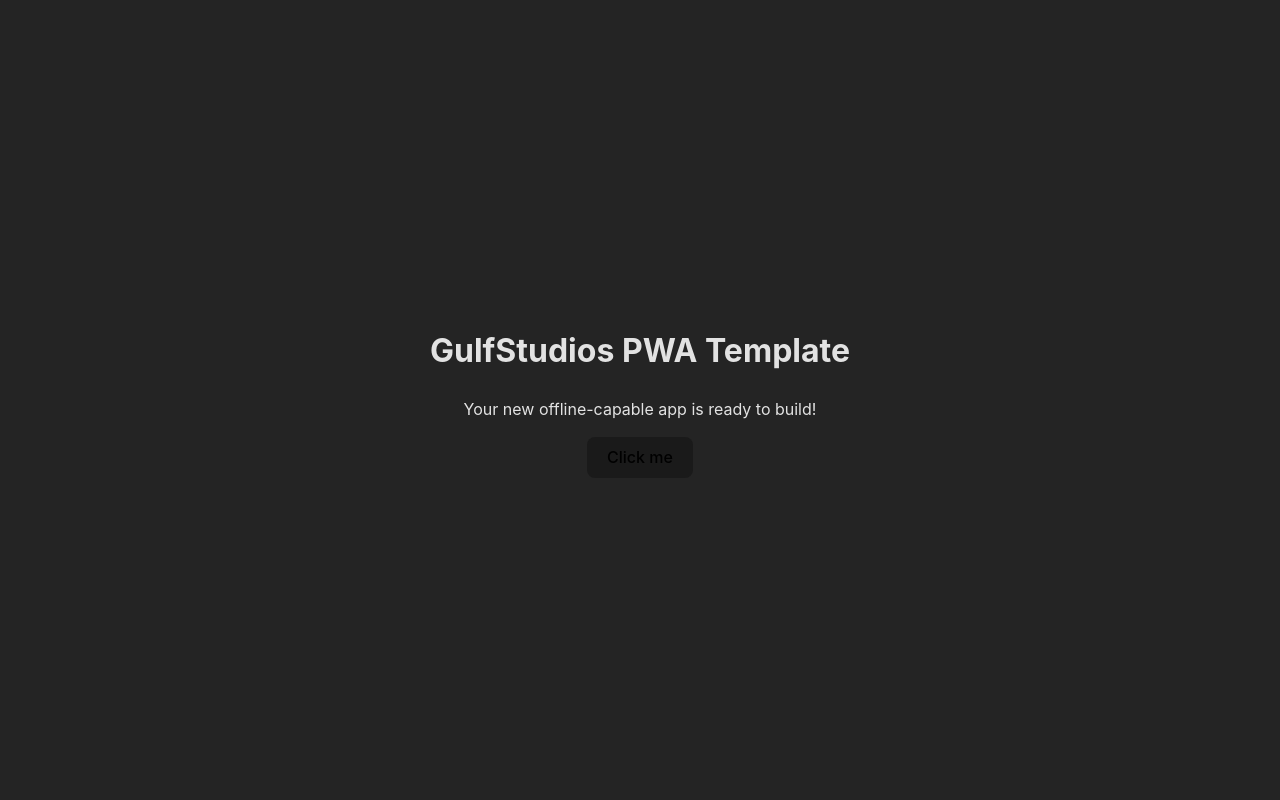
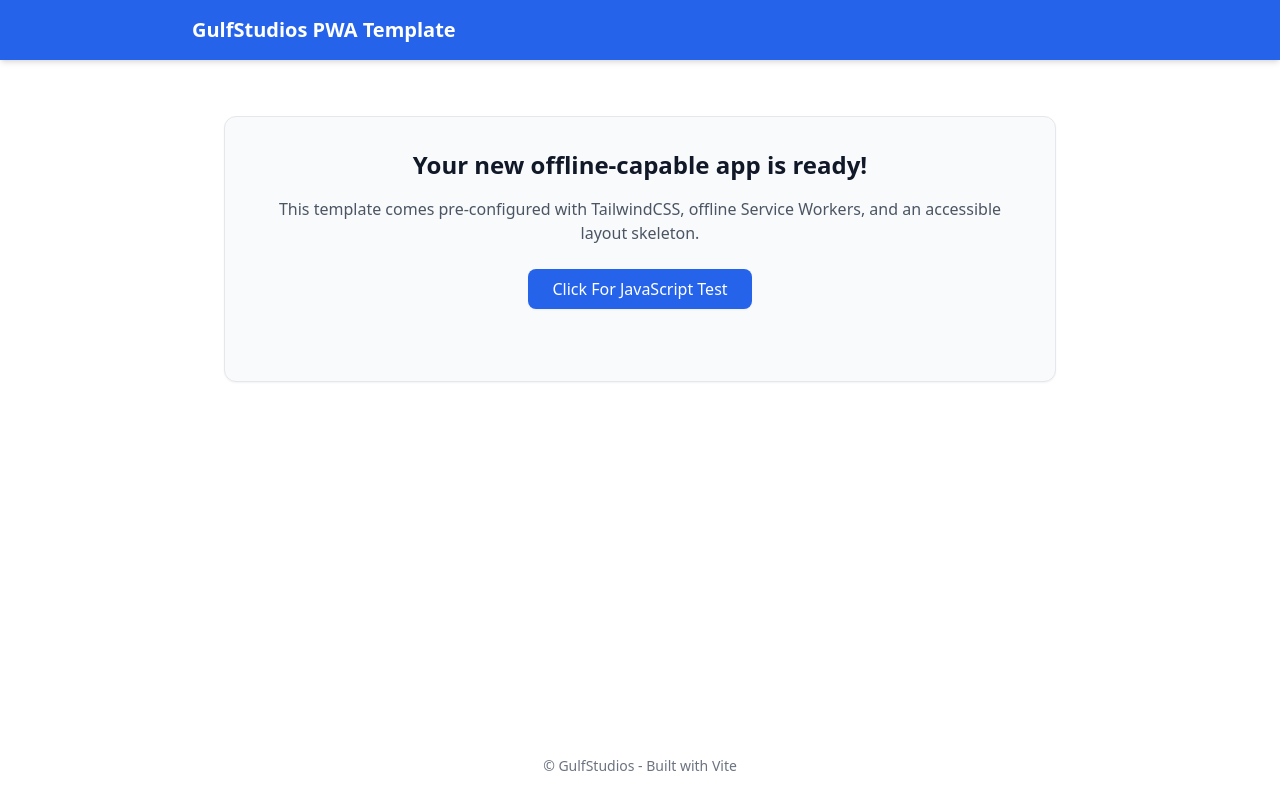
Before and after one commit to davisgulf7/pwa-template, a website built with Vite: page index.html in a window 1280 px wide. Built offline with nearby package versions, Linux system fonts and the light colour scheme.

Commit message:
feat: enhance template with tailwind v3, reload prompts, and a11y

```diff
--- a/index.html
+++ b/index.html
@@ -6,22 +6,57 @@
     <link rel="icon" type="image/svg+xml" href="/vite.svg" />
     <link rel="apple-touch-icon" href="/vite.svg" />
     <meta name="viewport" content="width=device-width, initial-scale=1.0, maximum-scale=1.0, user-scalable=no" />
-    <meta name="theme-color" content="#1a1a1a" />
+    <meta name="theme-color" content="#ffffff" />
     <meta name="description" content="A PWA template by GulfStudios" />
     <title>GulfStudios PWA App</title>
 </head>
 
-<body>
-    <div id="app">
-        <header>
-            <h1>GulfStudios PWA Template</h1>
-        </header>
-        <main>
-            <p>Your new offline-capable app is ready to build!</p>
-            <button id="demo-btn">Click me</button>
-            <p id="demo-output"></p>
-        </main>
+<body class="flex flex-col min-h-screen">
+
+    <header class="bg-blue-600 text-white p-4 shadow-md w-full">
+        <div class="max-w-4xl mx-auto flex justify-between items-center">
+            <h1 class="text-xl font-bold">GulfStudios PWA Template</h1>
+        </div>
+    </header>
+
+    <main class="flex-grow w-full max-w-4xl mx-auto p-6 lg:px-8 mt-8" aria-label="Main Content">
+        <div
+            class="bg-gray-50 dark:bg-gray-800 rounded-xl p-8 shadow-sm border border-gray-200 dark:border-gray-700 text-center">
+            <h2 class="text-2xl font-semibold mb-4">Your new offline-capable app is ready!</h2>
+            <p class="text-gray-600 dark:text-gray-300 mb-6">This template comes pre-configured with TailwindCSS,
+                offline Service Workers, and an accessible layout skeleton.</p>
+
+            <button id="demo-btn" aria-label="Click this to test javascript interactions"
+                class="px-6 py-2 bg-blue-600 hover:bg-blue-700 text-white font-medium rounded-lg transition-colors duration-200 shadow-sm">
+                Click For JavaScript Test
+            </button>
+
+            <p id="demo-output" class="mt-4 font-medium text-green-600 dark:text-green-400 h-6"></p>
+        </div>
+    </main>
+
+    <footer class="p-6 text-center text-gray-500 dark:text-gray-400 text-sm mt-auto w-full">
+        <p>&copy; GulfStudios - Built with Vite</p>
+    </footer>
+
+    <!-- Vanilla JS PWA Reload Toast -->
+    <div id="pwa-toast"
+        class="fixed bottom-4 right-4 z-[9999] p-4 bg-slate-800 text-white rounded-lg shadow-2xl border border-slate-700 max-w-sm hidden transition-opacity duration-300 opacity-0"
+        role="alert" aria-live="assertive">
+        <div class="mb-3">
+            <h3 class="font-bold text-lg">New Update Available!</h3>
+            <p class="text-sm text-slate-300 mt-1">A new version of the app is ready. Reload to update.</p>
+        </div>
+        <div class="flex gap-2">
+            <button id="pwa-refresh"
+                class="bg-blue-600 hover:bg-blue-500 text-white px-4 py-2 rounded-md font-bold text-sm transition-colors flex-1"
+                aria-label="Reload App to install new version">Reload</button>
+            <button id="pwa-close"
+                class="bg-slate-700 hover:bg-slate-600 text-slate-300 px-4 py-2 rounded-md font-bold text-sm transition-colors"
+                aria-label="Close this update notification">Close</button>
+        </div>
     </div>
+
     <script type="module" src="/src/main.js"></script>
 </body>
 
--- a/package.json
+++ b/package.json
@@ -9,6 +9,9 @@
     "preview": "vite preview"
   },
   "devDependencies": {
+    "autoprefixer": "^10.4.27",
+    "postcss": "^8.5.8",
+    "tailwindcss": "^3.4.19",
     "vite": "^5.0.0",
     "vite-plugin-pwa": "^0.17.0"
   }
--- /dev/null
+++ b/postcss.config.js
@@ -0,0 +1,6 @@
+export default {
+    plugins: {
+        tailwindcss: {},
+        autoprefixer: {},
+    },
+}
--- a/src/main.js
+++ b/src/main.js
@@ -1,17 +1,54 @@
 import './style.css';
 
 document.addEventListener('DOMContentLoaded', () => {
+    // Demo Interaction
     const btn = document.getElementById('demo-btn');
     const output = document.getElementById('demo-output');
 
     btn.addEventListener('click', () => {
-        output.textContent = 'JavaScript is working perfectly!';
+        output.textContent = 'JavaScript is securely linked and modifying the DOM!';
     });
 
-    // PWA Service Worker Registration
+    // PWA Service Worker Registration & Reload UI
     if ('serviceWorker' in navigator) {
         import('virtual:pwa-register').then(({ registerSW }) => {
-            registerSW({ immediate: true });
-        }).catch((error) => console.error('Service worker registration failed:', error));
+            const pwaToast = document.getElementById('pwa-toast');
+            const pwaRefreshBtn = document.getElementById('pwa-refresh');
+            const pwaCloseBtn = document.getElementById('pwa-close');
+
+            let updateServiceWorker;
+
+            updateServiceWorker = registerSW({
+                // Change to 'prompt' so we can control when the update happens via our UI toast
+                onNeedRefresh() {
+                    console.log('New content available, showing update prompt.');
+                    pwaToast.classList.remove('hidden');
+                    // Small delay to allow display:block before fading in
+                    setTimeout(() => pwaToast.classList.remove('opacity-0'), 10);
+                },
+                onOfflineReady() {
+                    console.log('App is ready to work offline.');
+                },
+                onRegistered(r) {
+                    console.log('SW Registered:', r);
+                },
+                onRegisterError(error) {
+                    console.error('SW registration error:', error);
+                }
+            });
+
+            // If the user clicks 'Reload', tell the SW to update and refresh the page
+            pwaRefreshBtn.addEventListener('click', () => {
+                if (updateServiceWorker) {
+                    updateServiceWorker(true);
+                }
+            });
+
+            // If the user clicks 'Close', hide the toast
+            pwaCloseBtn.addEventListener('click', () => {
+                pwaToast.classList.add('opacity-0');
+                setTimeout(() => pwaToast.classList.add('hidden'), 300);
+            });
+        }).catch((error) => console.error('Service worker registration import failed:', error));
     }
 });
--- a/src/style.css
+++ b/src/style.css
@@ -1,50 +1,15 @@
-:root {
-    font-family: Inter, system-ui, Avenir, Helvetica, Arial, sans-serif;
-    line-height: 1.5;
-    font-weight: 400;
+@tailwind base;
+@tailwind components;
+@tailwind utilities;
 
-    color-scheme: light dark;
-    color: rgba(255, 255, 255, 0.87);
-    background-color: #242424;
+@layer base {
 
-    font-synthesis: none;
-    text-rendering: optimizeLegibility;
-    -webkit-font-smoothing: antialiased;
-    -moz-osx-font-smoothing: grayscale;
+    /* Universal Focus Outline for Accessibility */
+    *:focus-visible {
+        @apply outline-none ring-2 ring-blue-500 ring-offset-2 ring-offset-white dark:ring-offset-gray-900;
+    }
 }
 
 body {
-    margin: 0;
-    display: flex;
-    place-items: center;
-    min-width: 320px;
-    min-height: 100vh;
+    @apply bg-white dark:bg-gray-900 text-gray-900 dark:text-gray-100 min-h-screen antialiased;
 }
-
-#app {
-    max-width: 1280px;
-    margin: 0 auto;
-    padding: 2rem;
-    text-align: center;
-}
-
-button {
-    border-radius: 8px;
-    border: 1px solid transparent;
-    padding: 0.6em 1.2em;
-    font-size: 1em;
-    font-weight: 500;
-    font-family: inherit;
-    background-color: #1a1a1a;
-    cursor: pointer;
-    transition: border-color 0.25s;
-}
-
-button:hover {
-    border-color: #646cff;
-}
-
-button:focus,
-button:focus-visible {
-    outline: 4px auto -webkit-focus-ring-color;
-}
--- /dev/null
+++ b/tailwind.config.js
@@ -0,0 +1,11 @@
+/** @type {import('tailwindcss').Config} */
+export default {
+    content: [
+        "./index.html",
+        "./src/**/*.{js,ts,jsx,tsx}",
+    ],
+    theme: {
+        extend: {},
+    },
+    plugins: [],
+}
```
Also changed, not shown: 1 other file.
